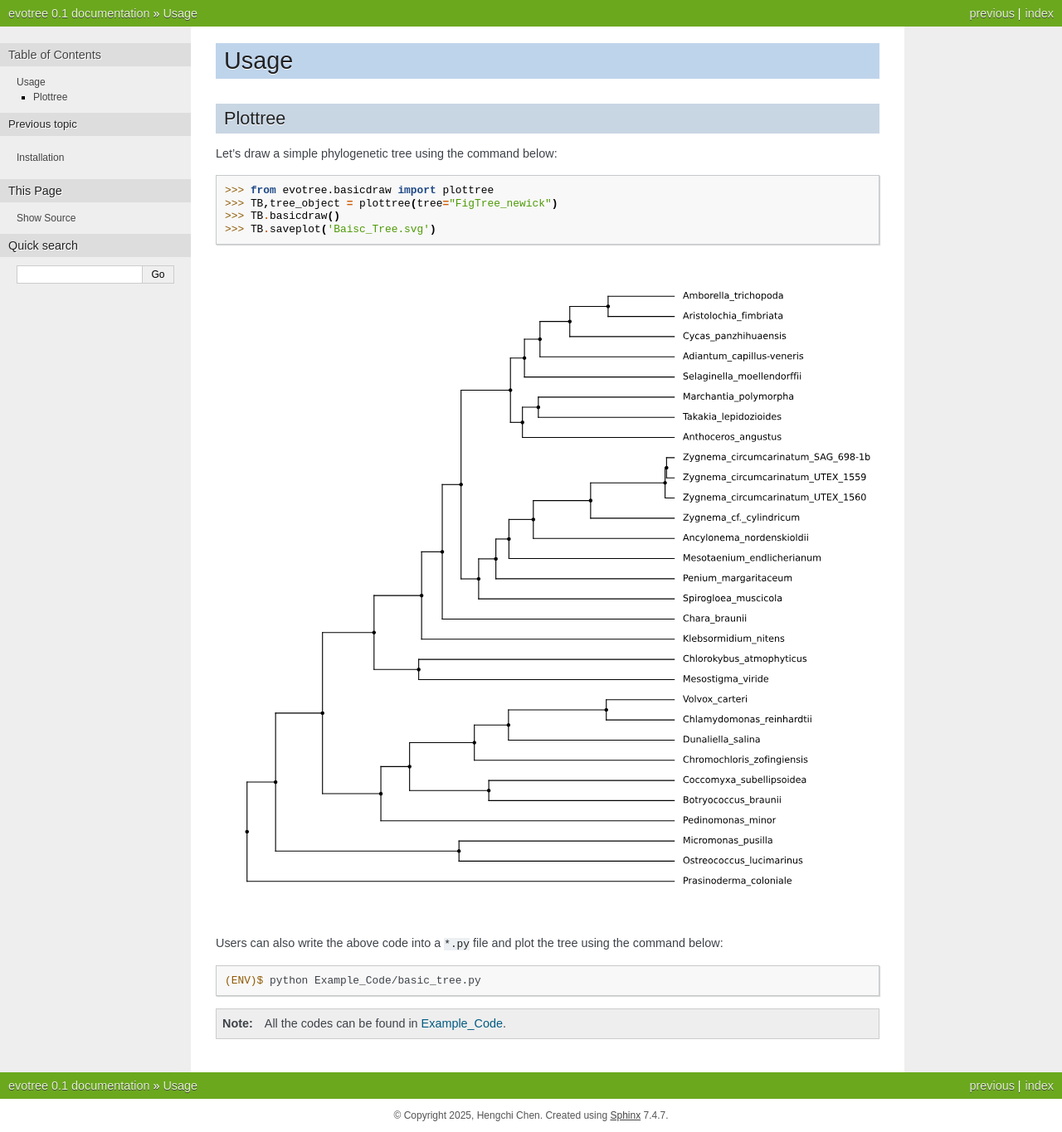
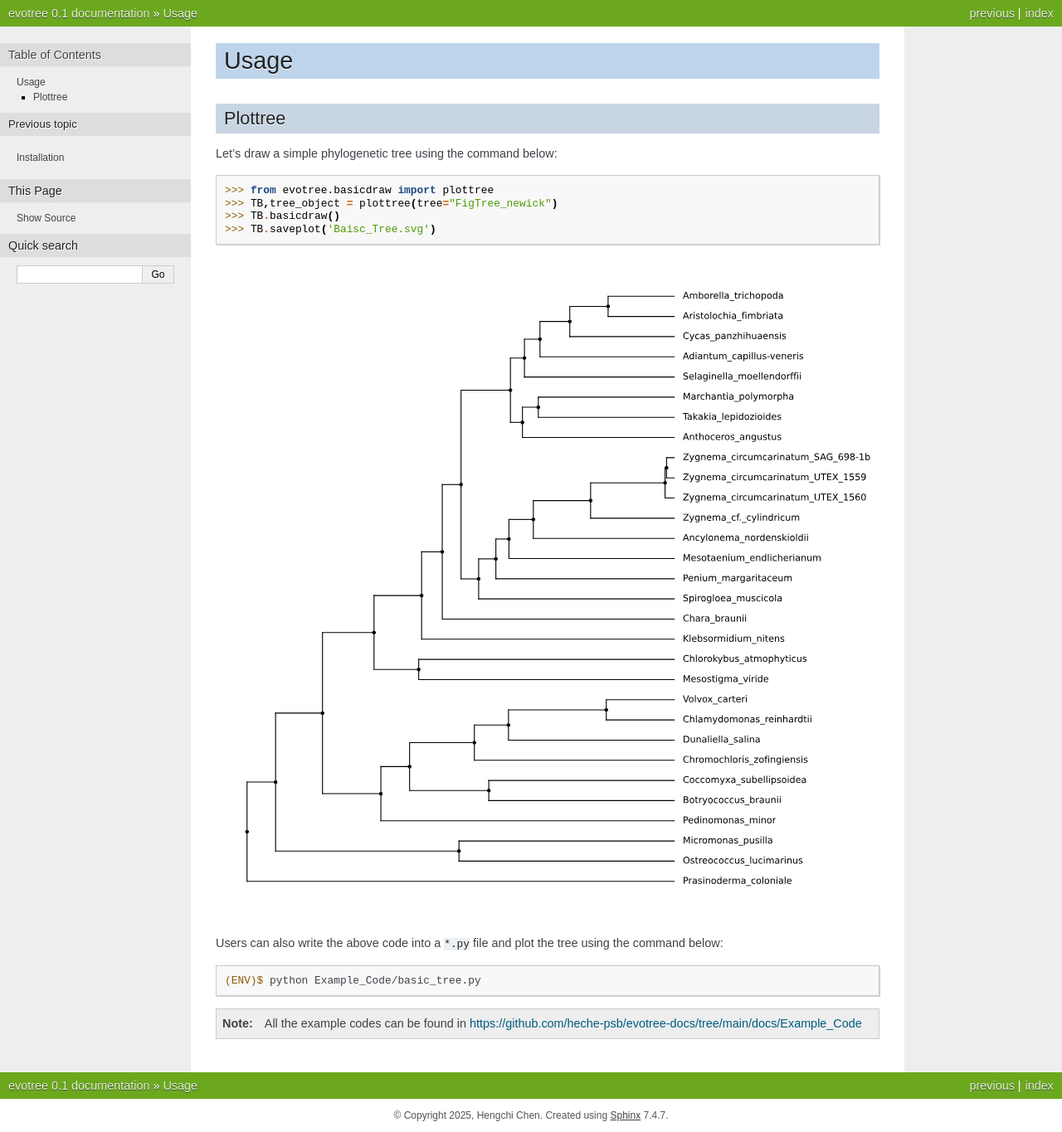
Before and after one commit to heche-psb/evotree-docs, a Sphinx documentation site: the page built from docs/source/usage.rst, in a window 1280 px wide. Shown: the whole page at 83% size. Built offline with Sphinx 7.4.7, drawn with Linux system fonts in a browser that asks for light colours.

Commit message:
Priliminary update

```diff
--- a/docs/Example_Code/index.rst
+++ /dev/null
@@ -1,4 +0,0 @@
-Example_Code
-============
-
-This folder contains code examples used throughout the documentation.
--- a/docs/source/conf.py
+++ b/docs/source/conf.py
@@ -27,8 +27,6 @@ intersphinx_disabled_domains = ['std']
 
 templates_path = ['_templates']
 
-html_extra_path = ['../Example_Code']
-
 # -- Options for HTML output
 
 html_theme = 'nature'
--- a/docs/source/usage.rst
+++ b/docs/source/usage.rst
@@ -25,4 +25,4 @@ Users can also write the above code into a ``*.py`` file and plot the tree using
 
 .. note::
 
-       All the codes can be found in `Example_Code <../Example_Code/>`__.
+       All the example codes can be found in https://github.com/heche-psb/evotree-docs/tree/main/docs/Example_Code
```
Also changed, not shown: docs/source/Example_Code/basic_tree.py (renamed from docs/Example_Code/basic_tree.py).
